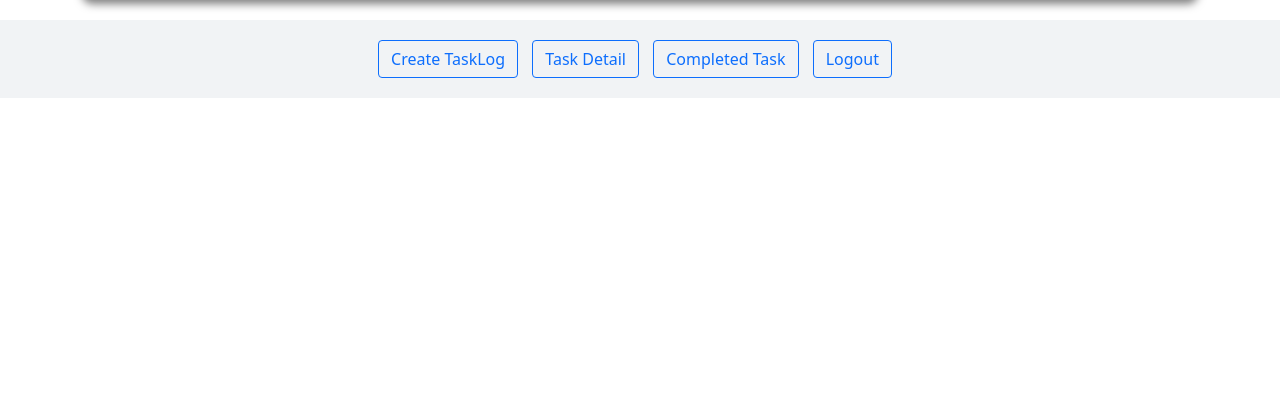
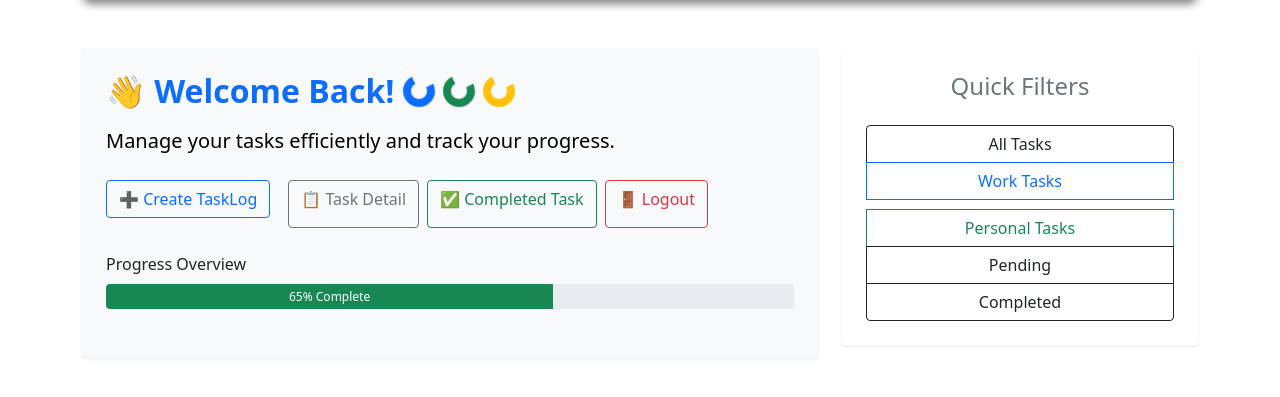
Before and after one commit to KClata17/TaskLog, a Flask app: page /dashboard in a window 1280 px wide. Shown: the part 78-475 px from the top of the page. Run offline with Flask 3, Linux system fonts and the light colour scheme.

Commit message:
Add category: User can get their data based on category i.e. work and perosnal and user can update their task

```diff
--- a/app.py
+++ b/app.py
@@ -235,19 +235,28 @@
     )
     return render_template('tasklogdetail.html', alltasklog=alltasklog)
 
-@app.route('/update_tasklog/<int:task_id>', methods =['GET', 'POST'])
+@app.route('/update_tasklog/<int:task_id>', methods=['GET', 'POST'])
 def updatetasklog(task_id):
-    if request.method =='POST':
+    task_todo = Task_log.query.filter_by(task_id=task_id).first()
+
+    # Get category from query parameter (default to empty string)
+    category = request.args.get('category', '')
+
+    if request.method == 'POST':
         title = request.form['title']
         description = request.form['description']
-        task_todo = Task_log.query.filter_by(task_id=task_id).first()
         task_todo.title = title
         task_todo.description = description
-        db.session.add(task_todo)
         db.session.commit()
-        return redirect('/tasklogdetail')
-    task_todo = Task_log.query.filter_by(task_id=task_id).first()
+
+        # Redirect to category page if category provided, else to /tasklogdetail
+        if category:
+            return redirect(url_for('category_view', cat_type=category))
+        else:
+            return redirect('/tasklogdetail')
+
     return render_template('updatetasklog.html', task_todo=task_todo)
+
 
 @app.route('/delete_tasklog/<int:task_id>')
 def delete_tasklog(task_id):
@@ -290,6 +299,17 @@
         return jsonify({'status': 'success', 'message': 'Task status updated successfully'})
     return jsonify({'status': 'error', 'message': 'Task not found'}), 404
 
+@app.route('/category/<string:cat_type>')
+@login_required
+def view_by_category(cat_type):
+    tasks = (
+        db.session.query(Task_log, task_catagories.category_type)
+        .join(task_catagories, Task_log.task_id == task_catagories.task_id)
+        .filter(Task_log.user_id == current_user.user_id, task_catagories.category_type == cat_type)
+        .all()
+    )
+    return render_template('category_view.html', tasks=tasks, cat_type=cat_type)
+
 
 
 
--- a/static/css/style.css
+++ b/static/css/style.css
@@ -56,7 +56,7 @@
 /*Register html edit css part start from here*/
 .register-box{
     width: 400px;
-    background: linear-gradient(to right, lightblue, pink);
+    background: linear-gradient(to right, #fdf6ec, #8b5e3c);
     border-radius: 10px;
     box-shadow: 0px 4px 10px rgba(0,0,0,0.8);
     padding: 20px;
--- a/templates/base.html
+++ b/templates/base.html
@@ -9,6 +9,7 @@
 
     <!-- Bootstrap CSS -->
     <link href="https://cdn.jsdelivr.net/npm/bootstrap@5.1.3/dist/css/bootstrap.min.css" rel="stylesheet" integrity="sha384-1BmE4kWBq78iYhFldvKuhfTAU6auU8tT94WrHftjDbrCEXSU1oBoqyl2QvZ6jIW3" crossorigin="anonymous">
+
 
     <title>First Flask Project</title>
 </head>
--- a/templates/dashboard.html
+++ b/templates/dashboard.html
@@ -1,11 +1,54 @@
 {% extends "base.html" %}
 {% block body %}
-<div class="md-3">
+<div class="container my-5">
+    <div class="row">
 
-    <a href= "/tasklog" class ="btn btn-outline-primary" > Create TaskLog</a>
-    <a href= "/tasklogdetail" class ="btn btn-outline-primary" > Task Detail</a>
-    <a href= "/completed_task" class ="btn btn-outline-primary" > Completed Task</a>
-    <a href= "/logout" class ="btn btn-outline-primary" > Logout</a>
+      <!-- Left Side: Main Content -->
+      <div class="col-md-8">
+        <div class="p-4 bg-light rounded shadow-sm mb-4">
+          <h2 class="mb-3 text-primary fw-bold">👋 Welcome Back!
+            <div class="spinner-border text-primary" role="status"></div>
+            <div class="spinner-border text-success" role="status"></div>
+            <div class="spinner-border text-warning" role="status"></div>
+          </h2>
+          <p class="lead">Manage your tasks efficiently and track your progress.</p>
 
-</div>
+
+          <!-- Buttons for Navigation -->
+          <div class="my-4 d-flex flex-wrap gap-2">
+            <a href="/tasklog" class="btn btn-outline-primary">➕ Create TaskLog</a>
+            <a href="/tasklogdetail" class="btn btn-outline-secondary">📋 Task Detail</a>
+            <a href="/completed_task" class="btn btn-outline-success">✅ Completed Task</a>
+            <a href="/logout" class="btn btn-outline-danger">🚪 Logout</a>
+          </div>
+
+          <!-- Progress Bar -->
+          <div class="mb-4">
+            <label class="form-label fw-semibold">Progress Overview</label>
+            <div class="progress" style="height: 25px;">
+              <div class="progress-bar bg-success" role="progressbar" style="width: 65%;" aria-valuenow="65" aria-valuemin="0" aria-valuemax="100">65% Complete</div>
+            </div>
+          </div>
+
+          <!-- Spinner Loading Style (just for flair) -->
+
+        </div>
+      </div>
+
+      <!-- Right Side: Button Group Panel -->
+      <div class="col-md-4">
+        <div class="bg-white p-4 rounded shadow-sm text-center">
+          <h4 class="text-secondary mb-4">Quick Filters</h4>
+          <div class="btn-group-vertical w-100" role="group" aria-label="Button group">
+            <a href="/tasklog?filter=all" class="btn btn-outline-dark">All Tasks</a>
+            <a href="/category/Work" class="btn btn-outline-primary">Work Tasks</a>
+            <a href="/category/Personal" class="btn btn-outline-success">Personal Tasks</a>
+            <a href="/tasklog?filter=pending" class="btn btn-outline-dark">Pending</a>
+            <a href="/tasklog?filter=completed" class="btn btn-outline-dark">Completed</a>
+          </div>
+        </div>
+      </div>
+
+    </div>
+  </div>
 {% endblock body %}
--- a/templates/home.html
+++ b/templates/home.html
@@ -32,6 +32,7 @@
                 <button type="submit" value= "Login" class="btn btn-success btn-block">Sign up</button>
                 </div>
                 <p class="text-center mt-2">Already have an account? <a href="/user_reg">Sign in</a></p>
+
               </form>
             </div>
           </div>
```
Also changed, not shown: templates/category_view.html (added, +42 -0 lines), templates/tasklog.html (+32 -4 lines), templates/user.html (+30 -3 lines), instance/TaskLog_database.db, static/images/bird.jpg (added).
